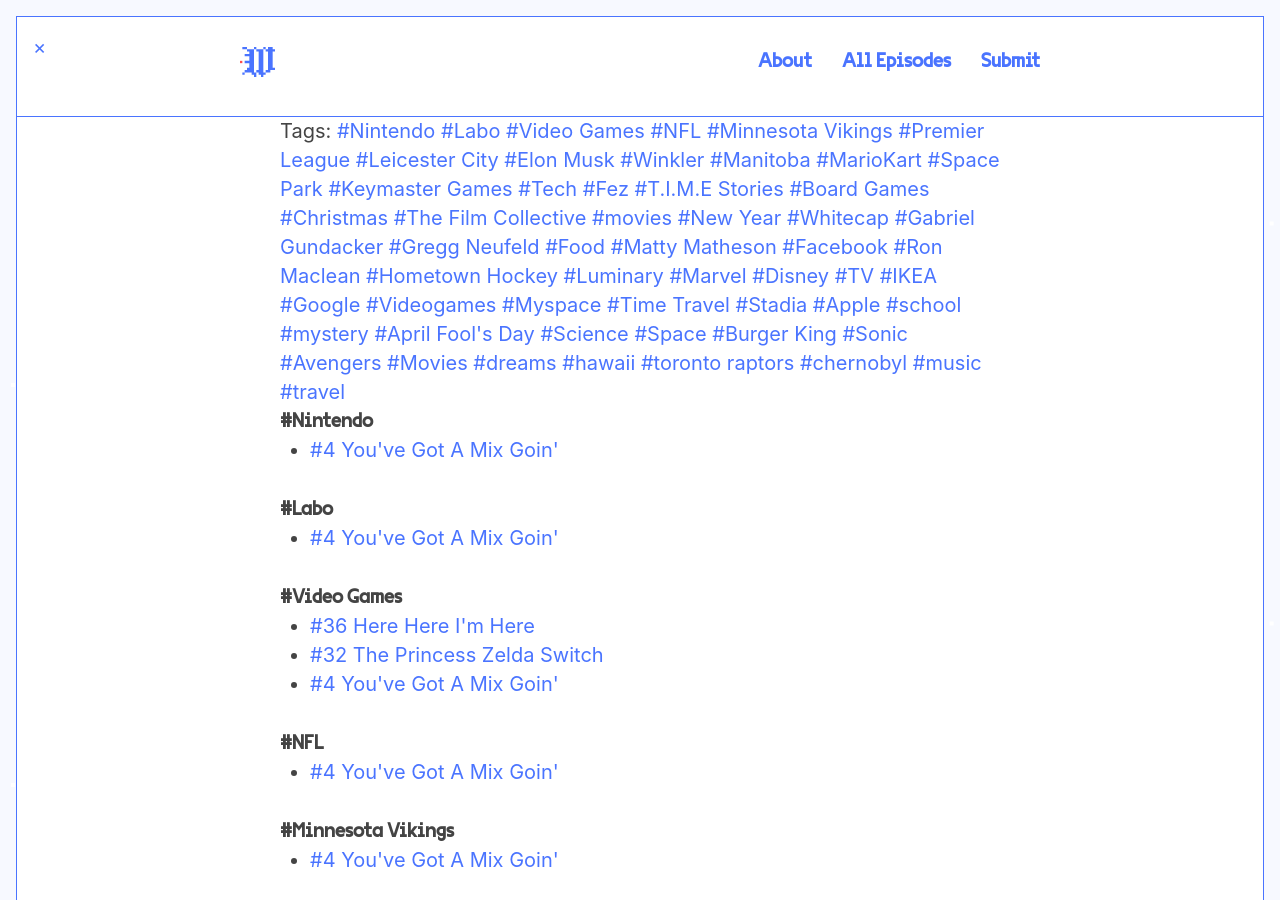
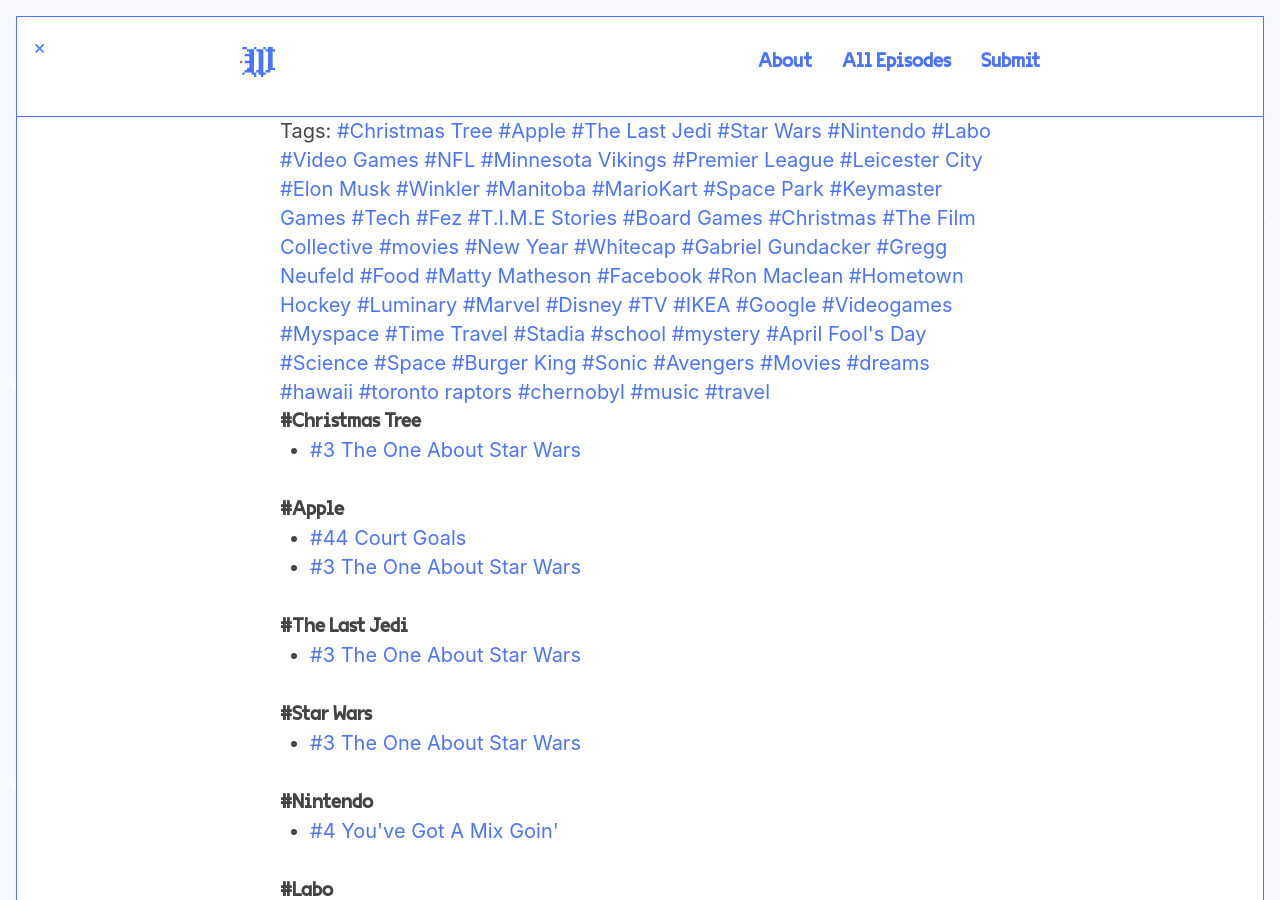
Before and after one commit to jondueck/whatevertown, a Jekyll site: the page built from tags.html, in a window 1280 px wide and 900 px high. Built offline with Jekyll 4.4.1, drawn with Linux system fonts in a browser that asks for light colours; some web fonts are replaced; some of the changed text lies outside the part shown.

Commit message:
Updated 3

```diff
--- a/_posts/2018-01-13-3.markdown
+++ b/_posts/2018-01-13-3.markdown
@@ -2,26 +2,29 @@
 title: "#3 The One About Star Wars"
 date: 2018-01-13 12:15:00 -06:00
 permalink: "/2018/01/13/3/"
+tags:
+- Christmas Tree
+- Apple
+- The Last Jedi
+- Star Wars
+author: Whatevertown
+season: 1
+episode_type: full
 episode: 3
-episode_type: full
-season: 1
-author: Whatevertown
 file: https://s3.ca-central-1.amazonaws.com/lodgment-remark-slipshod/003.mp3
 file_itunes: https://s3.ca-central-1.amazonaws.com/lodgment-remark-slipshod/003.m4a
 stitcher: 52980661
-soundcloud:
-googleplay:
 artwork: http://whatevertown.com/dist/artwork/sw.png
 summary: 'The guys talk about the longevity of Ryan''s Christmas tree, Shared Spaces
-  in Europe, Apple slowing down older devices, their thoughts on Star Wars: The Last
-  Jedi, and more'
-exerpt: 'The guys talk about the longevity of Ryan''s Christmas tree, Shared Spaces
   in Europe, Apple slowing down older devices, their thoughts on Star Wars: The Last
   Jedi, and more'
 duration: '1:11:59'
 length: 138198962
 explicit: 'no'
 block: 'no'
+exerpt: 'The guys talk about the longevity of Ryan''s Christmas tree, Shared Spaces
+  in Europe, Apple slowing down older devices, their thoughts on Star Wars: The Last
+  Jedi, and more'
 layout: post
 ---
 
@@ -41,19 +44,15 @@
 
 ## The Ratings [46:25]
 
-Porgs
-
-Dogs wearing clothes
-
-Pineapple on pizza
+- Porgs
+- Dogs wearing clothes
+- Pineapple on pizza
 
 ## Would you Rather
 
-Either never wear socks, or never be able to take your socks off
-
-Be face to face with a shark in water, or fall into a pit of snakes
-
-Have everything you eat be a little too spicy, or a little too sweet
+- Either never wear socks, or never be able to take your socks off
+- Be face to face with a shark in water, or fall into a pit of snakes
+- Have everything you eat be a little too spicy, or a little too sweet
 
 [1:10:45] Tweet [@merrittK](https://twitter.com/merrittk?lang=en)
 
```
